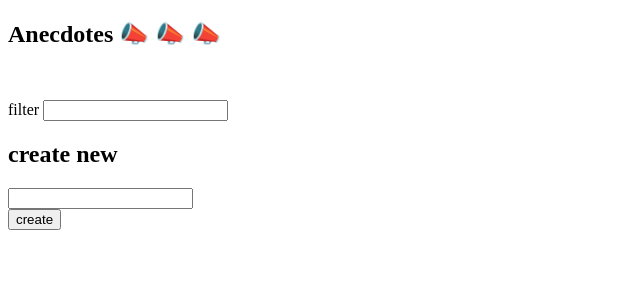
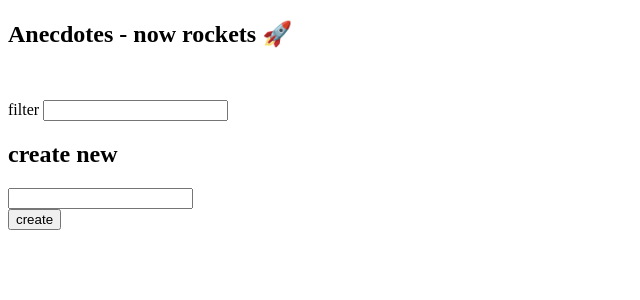
Before and after one commit to HannsHau/redux-anecdotes, a React (Vite) app: page / in a window 1280 px wide. Shown: the top 300 px of the page, without its empty margins (0-640 px from the left). Built offline with nearby package versions, Linux system fonts and the light colour scheme; no server answers.

Commit message:
try it with rockets

```diff
--- a/src/App.jsx
+++ b/src/App.jsx
@@ -17,7 +17,7 @@ const App = () => {
 
   return (
     <div>
-      <h2>Anecdotes 📣 📣 📣 </h2>
+      <h2>Anecdotes - now rockets 🚀 </h2>
       <Notification />
       <Filter />
       <AnecdoteList />
```
